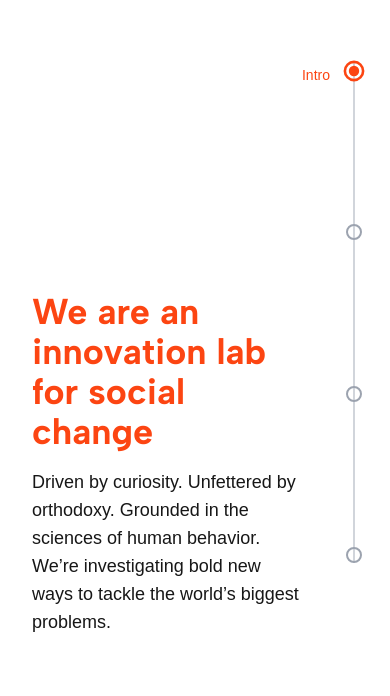
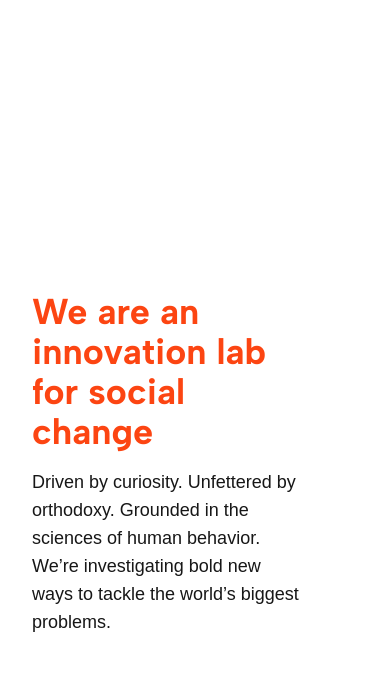
Before and after one commit to bklosk/risc, a Next.js app: page / in a window 390 px wide. Shown: the part 148-844 px from the top of the page. Built offline with nearby package versions, Linux system fonts and the light colour scheme; grey boxes are pictures that could not be loaded.

Commit message:
Remove Tracker component and related functionality; streamline page structure

```diff
--- a/src/app/components/tracker.tsx
+++ /dev/null
@@ -1,144 +0,0 @@
-"use client";
-
-import { useState, useEffect } from "react";
-import { motion } from "framer-motion";
-
-export default function Tracker() {
-  // Track the active section
-  const [activeSection, setActiveSection] = useState("intro");
-
-  // Define sections and their corresponding IDs
-  const sections = [
-    { id: "intro", label: "Intro" },
-    { id: "work", label: "Work" },
-    { id: "team", label: "Team" },
-    { id: "contact", label: "Contact" },
-  ];
-
-  // Effect to track scrolling and update active section
-  useEffect(() => {
-    const handleScroll = () => {
-      const scrollPosition = window.scrollY + 100; // Lower threshold to detect intro section
-
-      // Special case for top of page / intro section
-      if (scrollPosition < 200) {
-        setActiveSection("intro");
-        return;
-      }
-
-      // Find which section is currently in view
-      let foundActive = false;
-      for (const section of sections) {
-        const element = document.getElementById(section.id);
-        if (element) {
-          const { offsetTop, offsetHeight } = element;
-          if (
-            scrollPosition >= offsetTop &&
-            scrollPosition < offsetTop + offsetHeight
-          ) {
-            setActiveSection(section.id);
-            foundActive = true;
-            break;
-          }
-        }
-      }
-
-      // If no section is found active and we're at the top, set intro active
-      if (!foundActive && window.scrollY === 0) {
-        setActiveSection("intro");
-      }
-    };
-
-    window.addEventListener("scroll", handleScroll);
-    // Make sure to check the initial position when component mounts
-    handleScroll();
-    return () => window.removeEventListener("scroll", handleScroll);
-  }, []);
-
-  // Function to scroll to the selected section
-  const scrollToSection = (id: string) => {
-    const element = document.getElementById(id);
-    if (element) {
-      window.scrollTo({
-        top: element.offsetTop,
-        behavior: "smooth",
-      });
-    }
-  };
-
-  return (
-    <motion.div
-      className="fixed right-4 top-1/4 transform -translate-y-1/2 h-[500px] w-[40px] flex flex-col justify-center items-center z-50"
-      initial={{ opacity: 0, x: 30 }}
-      animate={{ opacity: 1, x: 0 }}
-      transition={{ duration: 0.6, delay: 0.3 }}
-    >
-      <div className="h-full flex flex-col justify-between items-center relative">
-        {/* Vertical line connecting the bullets */}
-        <motion.div
-          className="absolute top-0 bottom-0 w-[2px] bg-gray-300"
-          initial={{ scaleY: 0 }}
-          animate={{ scaleY: 1 }}
-          transition={{ duration: 0.8, delay: 0.4 }}
-        />
-
-        {sections.map((section, index) => (
-          <motion.div
-            key={section.id}
-            className="relative z-10 cursor-pointer group"
-            onClick={() => scrollToSection(section.id)}
-            initial={{ scale: 0 }}
-            animate={{ scale: 1 }}
-            transition={{ duration: 0.3, delay: 0.5 + index * 0.1 }}
-          >
-            {/* Bullet point */}
-            <motion.div
-              className={`w-4 h-4 rounded-full border-2 border-solid border-gray-400 flex items-center justify-center`}
-              animate={{
-                scale: activeSection === section.id ? 1.3 : 1,
-                borderColor:
-                  activeSection === section.id ? "#FC4512" : "#9CA3AF",
-              }}
-              transition={{ duration: 0.3 }}
-            >
-              <motion.div
-                className="w-2 h-2 rounded-full"
-                animate={{
-                  backgroundColor:
-                    activeSection === section.id ? "#FC4512" : "transparent",
-                }}
-              />
-            </motion.div>
-
-            {/* Section label */}
-            <motion.div
-              className="absolute right-8 top-0 transform -translate-y-1/4 whitespace-nowrap opacity-0 group-hover:opacity-100"
-              initial={{ x: 10, opacity: 0 }}
-              whileHover={{ x: 0, opacity: 1 }}
-              transition={{ duration: 0.2 }}
-            >
-              <span className="text-sm font-medium py-1 px-2 bg-white/80 rounded shadow-sm">
-                {section.label}
-              </span>
-            </motion.div>
-
-            {/* Active indicator */}
-            {activeSection === section.id && (
-              <motion.div
-                className="absolute right-8 top-0 transform -translate-y-1/4 whitespace-nowrap"
-                initial={{ x: 10, opacity: 0 }}
-                animate={{ x: 0, opacity: 1 }}
-                exit={{ x: -10, opacity: 0 }}
-                transition={{ duration: 0.3 }}
-              >
-                <span className="text-sm font-medium text-[#FC4512]">
-                  {section.label}
-                </span>
-              </motion.div>
-            )}
-          </motion.div>
-        ))}
-      </div>
-    </motion.div>
-  );
-}
--- a/src/app/components/work.tsx
+++ b/src/app/components/work.tsx
@@ -2,7 +2,7 @@
 
 import React, { useRef, useState, useEffect } from "react";
 import { motion } from "framer-motion";
-import { ArrowRight, ChevronRight, ChevronLeft } from "lucide-react";
+import { ArrowRight } from "lucide-react";
 import Link from "next/link";
 
 // Sample data structure for the carousel items
@@ -98,19 +98,8 @@ export default function WorkCarousel() {
   const innerCarouselRef = useRef<HTMLDivElement>(null);
   const [width, setWidth] = useState(0);
   const [isDragging, setIsDragging] = useState(false);
-  const [isMobile, setIsMobile] = useState(false);
   const [hoveredItemId, setHoveredItemId] = useState<number | null>(null);
   const itemRefs = useRef<Map<number, DOMRect>>(new Map());
-
-  // Check if we're on a mobile device
-  useEffect(() => {
-    const checkMobile = () => {
-      setIsMobile(window.innerWidth < 768);
-    };
-    checkMobile();
-    window.addEventListener("resize", checkMobile);
-    return () => window.removeEventListener("resize", checkMobile);
-  }, []);
 
   useEffect(() => {
     const updateWidth = () => {
@@ -228,7 +217,7 @@ export default function WorkCarousel() {
       className="w-full overflow-hidden mt-8 py-8 relative"
       initial={{ opacity: 0 }}
       animate={{ opacity: 1 }}
-      transition={{ duration: 0.5, delay: 0 }}
+      transition={{ duration: 0.5, delay: 3 }}
     >
       <div className="flex items-center justify-center mb-4">
         <h1 className="text-4xl md:text-5xl mx-auto font-albert-sans font-extrabold text-[#FC4512] md:ml-8 mb-4">
@@ -267,7 +256,7 @@ export default function WorkCarousel() {
             cursor: isDragging ? "grabbing" : "grab",
           }}
         >
-          {carouselItems.map((item) => (
+          {carouselItems.map((item, index) => (
             <motion.div
               key={item.id}
               data-id={item.id}
@@ -281,8 +270,13 @@ export default function WorkCarousel() {
                 backgroundPosition: "center",
                 pointerEvents: "none", // Allow drag events to pass through to parent
               }}
+              initial={{ opacity: 0 }}
+              animate={{ opacity: 1 }}
+              transition={{
+                duration: 0.5,
+                delay: 3 + 0.15 * index, // Start after parent animation + staggered delay
+              }}
               whileHover={{ scale: 1 }}
-              transition={{ duration: 0.2 }}
               ref={(el) => {
                 if (el) {
                   const rect = el.getBoundingClientRect();
--- a/src/app/page.tsx
+++ b/src/app/page.tsx
@@ -1,7 +1,6 @@
 import Landing from "./components/landing";
 import Work from "./components/work";
 import Team from "./components/team/team";
-import Tracker from "./components/tracker";
 import Footer from "./components/footer";
 import Contact from "./components/contact";
 
@@ -18,7 +17,6 @@ export default function Page() {
 
   return (
     <main>
-      <Tracker />
       <Landing />
       <Work />
       <Team />
```
